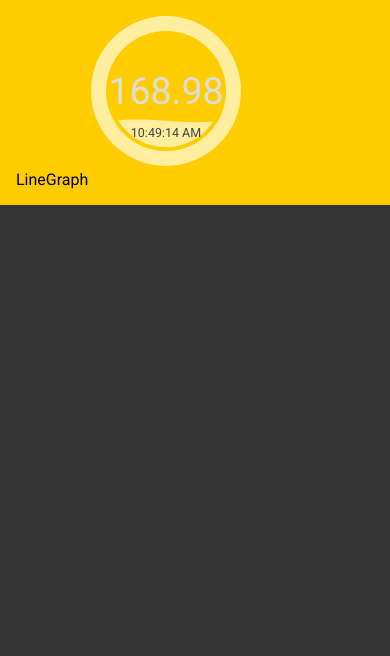
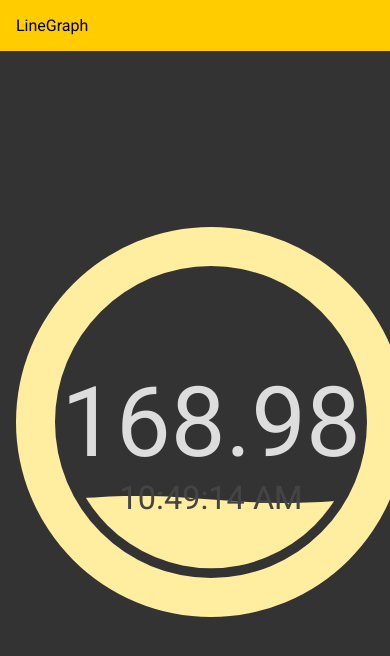
Before and after one commit to hob/pyro, a React app in the folder client/: page / in a window 390 px wide. Built offline with nearby package versions, Linux system fonts and the light colour scheme.

Commit message:
Fixed css names to match dom elements

```diff
--- a/client/app/scss/pyro.scss
+++ b/client/app/scss/pyro.scss
@@ -16,7 +16,7 @@ body {
 }
 #fillgaugeContainer {
 }
-#fillgauge {
+#fillGauge {
     width:600px;
     height:600px;
     margin:auto;
@@ -131,7 +131,7 @@ text.legend {
     #historyGraph {
         display:none;
     }
-    #fillgauge {
+    #fillGauge {
         width:100%;
         height:100%;
         position:absolute;
```
